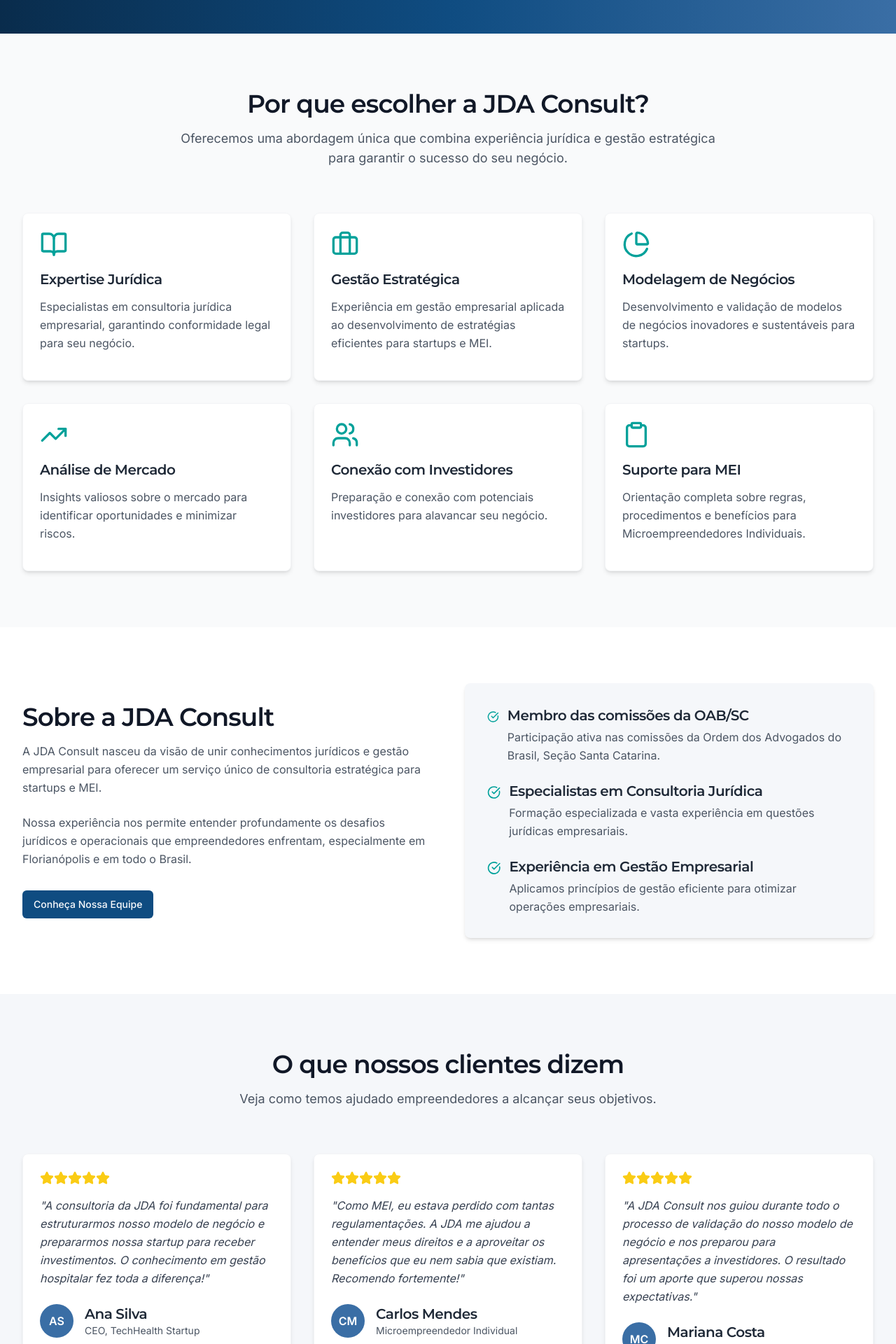
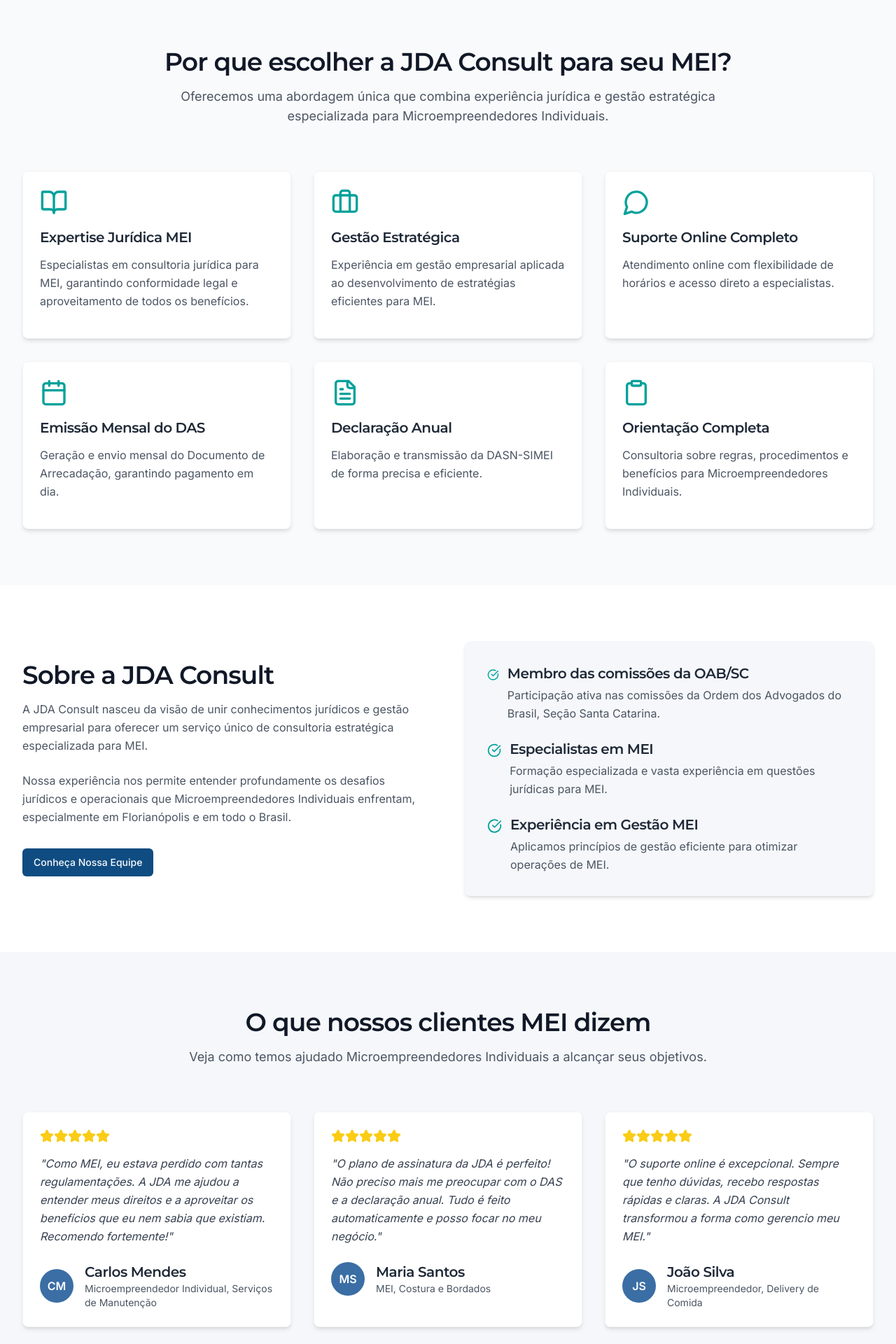
Before and after one commit to juandiegoangelico/consult-easy-site, a React (Vite) app: page / in a window 1280 px wide. Shown: the part 500-2420 px from the top of the page at 70% size. Built offline with nearby package versions, Linux system fonts and the light colour scheme.

Commit message:
Refactor: Focus on MEI consulting
Updated the homepage and navigation to highlight MEI consulting services.

```diff
--- a/src/App.tsx
+++ b/src/App.tsx
@@ -9,7 +9,6 @@ import Footer from "./components/Footer";
 import Index from "./pages/Index";
 import About from "./pages/About";
 import Services from "./pages/Services";
-import StartupServicesPage from "./pages/StartupServices";
 import MEIServicesPage from "./pages/MEIServices";
 import Contact from "./pages/Contact";
 import Blog from "./pages/Blog";
@@ -31,7 +30,6 @@ const App = () => (
             <Route path="/" element={<Index />} />
             <Route path="/sobre" element={<About />} />
             <Route path="/servicos" element={<Services />} />
-            <Route path="/servicos-startups" element={<StartupServicesPage />} />
             <Route path="/servicos-mei" element={<MEIServicesPage />} />
             <Route path="/contato" element={<Contact />} />
             <Route path="/blog" element={<Blog />} />
--- a/src/components/Navbar.tsx
+++ b/src/components/Navbar.tsx
@@ -1,3 +1,4 @@
+
 import { useState, useEffect } from "react";
 import { Link, useLocation } from "react-router-dom";
 import { Menu, X } from "lucide-react";
@@ -23,7 +24,6 @@ const Navbar = () => {
   const menuItems = [
     { label: "Início", path: "/" },
     { label: "Sobre Nós", path: "/sobre" },
-    { label: "Serviços para Startups", path: "/servicos-startups" },
     { label: "Serviços para MEI", path: "/servicos-mei" },
     { label: "Depoimentos", path: "/depoimentos" },
     { label: "Blog", path: "/blog" },
--- a/src/pages/Index.tsx
+++ b/src/pages/Index.tsx
@@ -5,8 +5,8 @@ import ServiceCard from "@/components/ServiceCard";
 import TestimonialCard from "@/components/TestimonialCard";
 import { Button } from "@/components/ui/button";
 import {
-  BookOpen, Briefcase, PieChart, TrendingUp,
-  Users, Clipboard, CheckCircle, Star
+  BookOpen, Briefcase, Clipboard, CheckCircle, Star,
+  Calendar, MessageCircle, Shield, FileText
 } from "lucide-react";
 
 const Index = () => {
@@ -14,9 +14,9 @@ const Index = () => {
     <div className="min-h-screen">
       {/* Hero Section */}
       <Hero
-        title="Consultoria Especializada para Startups e MEI"
-        subtitle="Combinamos expertise jurídica e gestão empresarial para impulsionar seu negócio com estratégias inovadoras e sustentáveis."
-        cta={{ text: "Conheça Nossos Serviços", link: "/servicos" }}
+        title="Consultoria Especializada para MEI"
+        subtitle="Combinamos expertise jurídica e gestão empresarial para impulsionar seu MEI com estratégias inovadoras e suporte online completo."
+        cta={{ text: "Conheça Nossos Serviços", link: "/servicos-mei" }}
         secondaryCta={{ text: "Entre em Contato", link: "/contato" }}
         isHomepage={true}
       />
@@ -25,47 +25,47 @@ const Index = () => {
       <section className="section-padding bg-gray-50">
         <div className="container-custom">
           <div className="text-center mb-16">
-            <h2 className="text-gray-900 mb-4">Por que escolher a JDA Consult?</h2>
+            <h2 className="text-gray-900 mb-4">Por que escolher a JDA Consult para seu MEI?</h2>
             <p className="text-gray-600 max-w-3xl mx-auto text-lg">
               Oferecemos uma abordagem única que combina experiência jurídica e gestão
-              estratégica para garantir o sucesso do seu negócio.
+              estratégica especializada para Microempreendedores Individuais.
             </p>
           </div>
 
           <div className="grid grid-cols-1 md:grid-cols-2 lg:grid-cols-3 gap-8">
             <ServiceCard
-              title="Expertise Jurídica"
-              description="Especialistas em consultoria jurídica empresarial, garantindo conformidade legal para seu negócio."
+              title="Expertise Jurídica MEI"
+              description="Especialistas em consultoria jurídica para MEI, garantindo conformidade legal e aproveitamento de todos os benefícios."
               icon={<BookOpen className="h-10 w-10" />}
               delay={100}
             />
             <ServiceCard
               title="Gestão Estratégica"
-              description="Experiência em gestão empresarial aplicada ao desenvolvimento de estratégias eficientes para startups e MEI."
+              description="Experiência em gestão empresarial aplicada ao desenvolvimento de estratégias eficientes para MEI."
               icon={<Briefcase className="h-10 w-10" />}
               delay={200}
             />
             <ServiceCard
-              title="Modelagem de Negócios"
-              description="Desenvolvimento e validação de modelos de negócios inovadores e sustentáveis para startups."
-              icon={<PieChart className="h-10 w-10" />}
+              title="Suporte Online Completo"
+              description="Atendimento online com flexibilidade de horários e acesso direto a especialistas."
+              icon={<MessageCircle className="h-10 w-10" />}
               delay={300}
             />
             <ServiceCard
-              title="Análise de Mercado"
-              description="Insights valiosos sobre o mercado para identificar oportunidades e minimizar riscos."
-              icon={<TrendingUp className="h-10 w-10" />}
+              title="Emissão Mensal do DAS"
+              description="Geração e envio mensal do Documento de Arrecadação, garantindo pagamento em dia."
+              icon={<Calendar className="h-10 w-10" />}
               delay={400}
             />
             <ServiceCard
-              title="Conexão com Investidores"
-              description="Preparação e conexão com potenciais investidores para alavancar seu negócio."
-              icon={<Users className="h-10 w-10" />}
+              title="Declaração Anual"
+              description="Elaboração e transmissão da DASN-SIMEI de forma precisa e eficiente."
+              icon={<FileText className="h-10 w-10" />}
               delay={500}
             />
             <ServiceCard
-              title="Suporte para MEI"
-              description="Orientação completa sobre regras, procedimentos e benefícios para Microempreendedores Individuais."
+              title="Orientação Completa"
+              description="Consultoria sobre regras, procedimentos e benefícios para Microempreendedores Individuais."
               icon={<Clipboard className="h-10 w-10" />}
               delay={600}
             />
@@ -82,12 +82,12 @@ const Index = () => {
               <p className="text-gray-600 mb-6">
                 A JDA Consult nasceu da visão de unir conhecimentos jurídicos
                 e gestão empresarial para oferecer um serviço único de consultoria estratégica
-                para startups e MEI.
+                especializada para MEI.
               </p>
               <p className="text-gray-600 mb-8">
                 Nossa experiência nos permite entender profundamente os desafios jurídicos e
-                operacionais que empreendedores enfrentam, especialmente em Florianópolis
-                e em todo o Brasil.
+                operacionais que Microempreendedores Individuais enfrentam, especialmente em
+                Florianópolis e em todo o Brasil.
               </p>
               <Button asChild className="bg-jda hover:bg-jda-light">
                 <Link to="/sobre">Conheça Nossa Equipe</Link>
@@ -110,10 +110,10 @@ const Index = () => {
                   <CheckCircle className="h-6 w-6 text-jda-accent mr-3 mt-1" />
                   <div>
                     <h4 className="font-semibold text-gray-800 mb-1">
-                      Especialistas em Consultoria Jurídica
+                      Especialistas em MEI
                     </h4>
                     <p className="text-gray-600">
-                      Formação especializada e vasta experiência em questões jurídicas empresariais.
+                      Formação especializada e vasta experiência em questões jurídicas para MEI.
                     </p>
                   </div>
                 </div>
@@ -121,10 +121,10 @@ const Index = () => {
                   <CheckCircle className="h-6 w-6 text-jda-accent mr-3 mt-1" />
                   <div>
                     <h4 className="font-semibold text-gray-800 mb-1">
-                      Experiência em Gestão Empresarial
+                      Experiência em Gestão MEI
                     </h4>
                     <p className="text-gray-600">
-                      Aplicamos princípios de gestão eficiente para otimizar operações empresariais.
+                      Aplicamos princípios de gestão eficiente para otimizar operações de MEI.
                     </p>
                   </div>
                 </div>
@@ -138,32 +138,32 @@ const Index = () => {
       <section className="section-padding bg-jda-gray">
         <div className="container-custom">
           <div className="text-center mb-16">
-            <h2 className="text-gray-900 mb-4">O que nossos clientes dizem</h2>
+            <h2 className="text-gray-900 mb-4">O que nossos clientes MEI dizem</h2>
             <p className="text-gray-600 max-w-3xl mx-auto text-lg">
-              Veja como temos ajudado empreendedores a alcançar seus objetivos.
+              Veja como temos ajudado Microempreendedores Individuais a alcançar seus objetivos.
             </p>
           </div>
 
           <div className="grid grid-cols-1 md:grid-cols-2 lg:grid-cols-3 gap-8">
             <TestimonialCard
-              name="Ana Silva"
-              role="CEO"
-              company="TechHealth Startup"
-              content="A consultoria da JDA foi fundamental para estruturarmos nosso modelo de negócio e prepararmos nossa startup para receber investimentos. O conhecimento em gestão hospitalar fez toda a diferença!"
-              rating={5}
-            />
-            <TestimonialCard
               name="Carlos Mendes"
               role="Microempreendedor Individual"
-              company=""
+              company="Serviços de Manutenção"
               content="Como MEI, eu estava perdido com tantas regulamentações. A JDA me ajudou a entender meus direitos e a aproveitar os benefícios que eu nem sabia que existiam. Recomendo fortemente!"
               rating={5}
             />
             <TestimonialCard
-              name="Mariana Costa"
-              role="Fundadora"
-              company="Inova Tech"
-              content="A JDA Consult nos guiou durante todo o processo de validação do nosso modelo de negócio e nos preparou para apresentações a investidores. O resultado foi um aporte que superou nossas expectativas."
+              name="Maria Santos"
+              role="MEI"
+              company="Costura e Bordados"
+              content="O plano de assinatura da JDA é perfeito! Não preciso mais me preocupar com o DAS e a declaração anual. Tudo é feito automaticamente e posso focar no meu negócio."
+              rating={5}
+            />
+            <TestimonialCard
+              name="João Silva"
+              role="Microempreendedor"
+              company="Delivery de Comida"
+              content="O suporte online é excepcional. Sempre que tenho dúvidas, recebo respostas rápidas e claras. A JDA Consult transformou a forma como gerencio meu MEI."
               rating={5}
             />
           </div>
@@ -182,17 +182,17 @@ const Index = () => {
           <div className="text-center max-w-3xl mx-auto">
             <Star className="h-16 w-16 mx-auto mb-6 text-jda-accent" />
             <h2 className="text-3xl md:text-4xl font-bold mb-6">
-              Pronto para impulsionar seu negócio?
+              Pronto para impulsionar seu MEI?
             </h2>
             <p className="text-lg md:text-xl mb-8 opacity-90">
-              Entre em contato hoje mesmo e descubra como podemos ajudar sua startup ou MEI a crescer com estratégia e segurança jurídica.
+              Entre em contato hoje mesmo e descubra como podemos ajudar seu MEI a crescer com estratégia e segurança jurídica.
             </p>
             <div className="flex flex-col sm:flex-row gap-4 justify-center">
               <Button asChild size="lg" className="bg-jda-accent hover:bg-jda-accent-light">
                 <Link to="/contato">Agende uma Consulta</Link>
               </Button>
               <Button asChild size="lg" variant="outline" className="bg-transparent border-white text-white hover:bg-white/10">
-                <Link to="/servicos">Conheça Nossos Serviços</Link>
+                <Link to="/servicos-mei">Conheça Nossos Serviços</Link>
               </Button>
             </div>
           </div>
```
Also changed, not shown: src/pages/StartupServices.tsx (deleted, +0 -30 lines).
